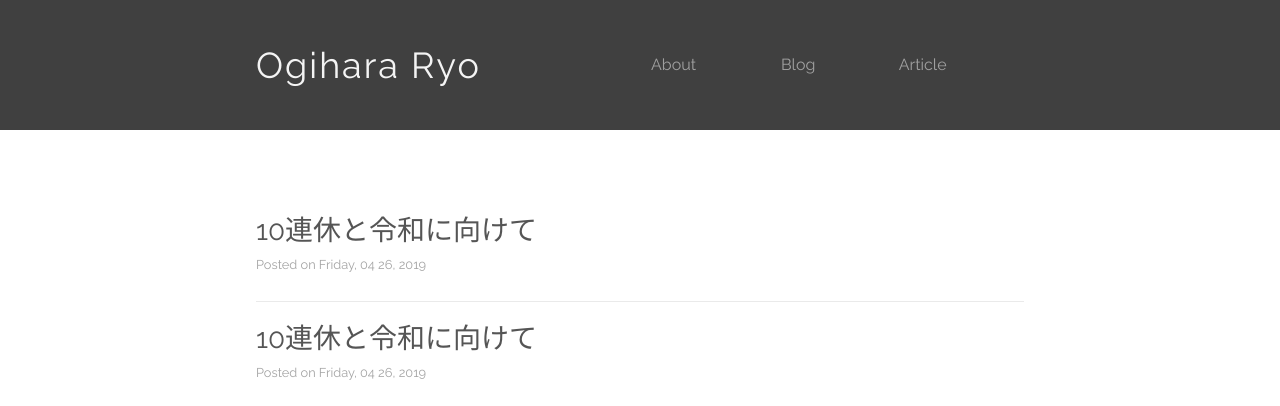
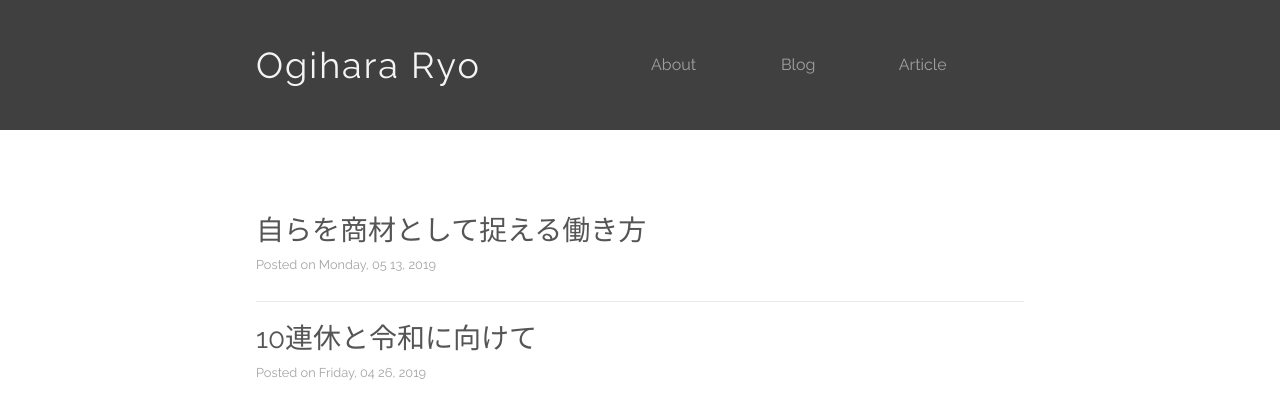
Before and after one commit to ryo-ryukalice/ogihara-ryo.github.io, a Jekyll site: the page built from blog.html, in a window 1280 px wide. Shown: the top 406 px of the page. Built offline with Jekyll 4.4.1, drawn with Linux system fonts in a browser that asks for light colours; nearby versions of some CDN libraries; comment, search, counter and statistics services are not loaded.

Commit message:
Fix title and timestamp

```diff
--- a/_posts/2019-05-14-self-marketing.markdown
+++ b/_posts/2019-05-14-self-marketing.markdown
@@ -1,8 +1,8 @@
 ---
 layout: default
-title:  "10連休と令和に向けて"
-date:   2019-04-27 00:00:00 +0900
-description: 10連休と令和に向けて
+title:  "自らを商材として捉える働き方"
+date:   2019-05-14 00:00:00 +0900
+description: 自らを商材として捉える働き方
 permalink: :title
 ---
 
```
